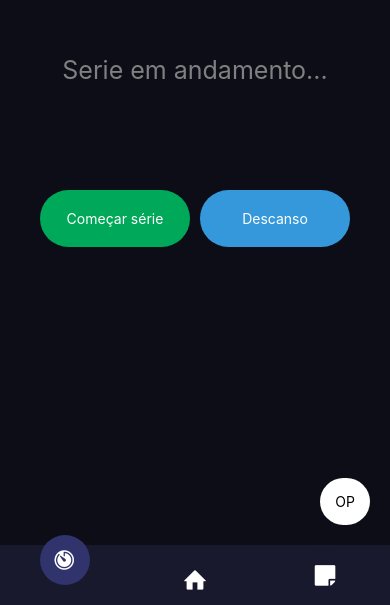
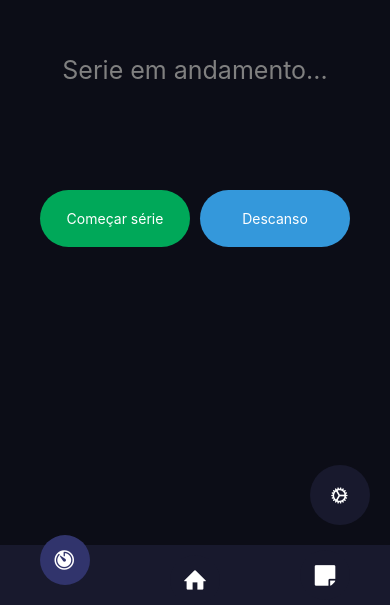
Before and after one commit to ArthurBrigueli/GymPump, a React Native app in the folder GymPump/: screen /TimeScreen in a window 390 px wide. Shown: the part 239-844 px from the top of the page. Built offline with nearby package versions, Linux system fonts and the light colour scheme; what expo-notifications would draw is missing.

Commit message:
Update: atualização do botao de configuração

```diff
--- a/GymPump/screens/Time.jsx
+++ b/GymPump/screens/Time.jsx
@@ -2,6 +2,7 @@ import React, { useState, useEffect } from "react";
 import { View, Text, StyleSheet, TouchableOpacity, Modal } from 'react-native';
 import * as Notifications from 'expo-notifications';
 import ModalConfigTime from "../components/ModalConfigTime";
+import { Ionicons } from '@expo/vector-icons';
 
 Notifications.setNotificationHandler({
   handleNotification: async () => ({
@@ -118,7 +119,7 @@ const TimeScreen = () => {
       </View>
 
       <TouchableOpacity style={styles.btnConfig} onPress={openConfig}>
-          <Text>OP</Text>
+          <Ionicons name="cog" size={20} color='white'/>
       </TouchableOpacity>
       <ModalConfigTime isConfigOpen={isConfigOpen} closeConfig={closeConfig}/>
     </View>
@@ -186,12 +187,16 @@ const styles = StyleSheet.create({
         color: 'gray',
     },
     btnConfig: {
+      backgroundColor: '#18192d',
+      justifyContent:'center',
+      alignItems: 'center',
+      width: 60,
+      height: 60,
+      borderRadius: 100,
       position: 'absolute',
-      backgroundColor: 'white',
-      borderRadius: 100,
-      padding: 15,
+      bottom: 20,
       right: 20,
-      bottom: 20
+      zIndex: 1
     }
 
 })
```
